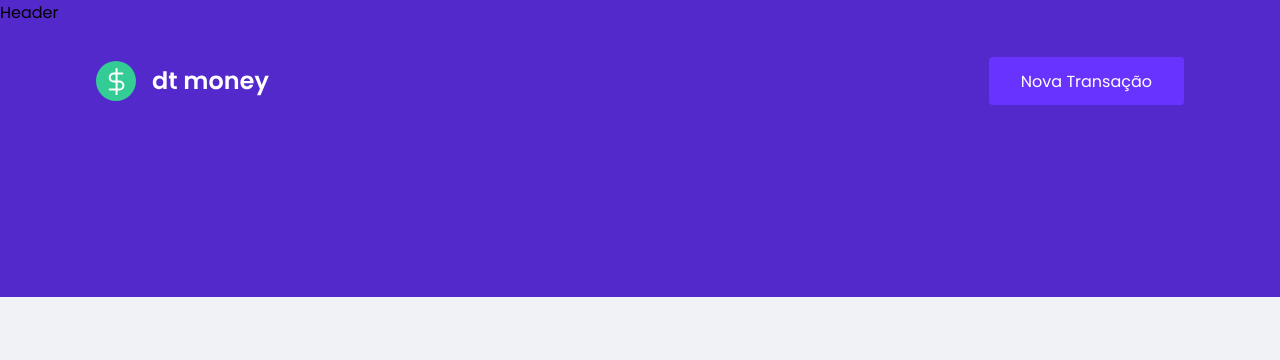
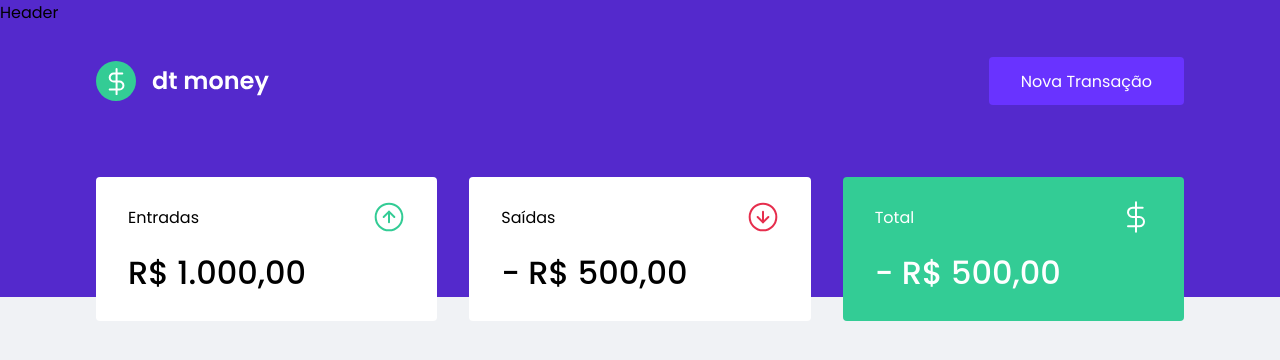
Before and after one commit to eps364/ignite-dtmoney, a React (Create React App) app: page / in a window 1280 px wide. Shown: the top 360 px of the page. Built offline with nearby package versions, Linux system fonts and the light colour scheme.

Commit message:
:sparkles: Add Summary

```diff
--- a/public/index.html
+++ b/public/index.html
@@ -6,7 +6,7 @@
   <link rel="preconnect" href="https://fonts.gstatic.com">
   <link rel="shortcut icon" href="favicon.png" type="image/png">
   <meta name="viewport" content="width=device-width, initial-scale=1" />
-  <link href="https://fonts.googleapis.com/css2?family=Poppins:wght@400;600&display=swap" rel="stylesheet">
+  <link href="https://fonts.googleapis.com/css2?family=Poppins:wght@400;500;600&display=swap" rel="stylesheet">
   <title>DT Money</title>
 </head>
 
--- a/src/App.tsx
+++ b/src/App.tsx
@@ -1,3 +1,4 @@
+import { Dashboard } from "./components/Dashboard";
 import { Header } from "./components/Header";
 import { GlobalStyle } from "./styles/global";
 
@@ -5,6 +6,7 @@
   return (
     <>
       <Header />
+      <Dashboard />
       <GlobalStyle />
 
     </>
--- /dev/null
+++ b/src/components/Dashboard/index.tsx
@@ -0,0 +1,12 @@
+import React from "react";
+import { Summary } from "../Summary";
+import { Container } from "./styles";
+
+export function Dashboard() {
+  return (
+    <Container>
+      <Summary />
+    </Container>
+  )
+
+}
--- /dev/null
+++ b/src/components/Dashboard/styles.ts
@@ -0,0 +1,9 @@
+import styled from 'styled-components'
+
+export const Container = styled.main`
+  max-width: 1120px;
+  margin: 0 auto;
+
+  padding: 2.5rem 1rem;
+
+`
--- /dev/null
+++ b/src/components/Summary/index.tsx
@@ -0,0 +1,35 @@
+import { Container } from "./styles";
+import incomeTmg from "../../assets/income.svg"
+import outcomeTmg from "../../assets/outcome.svg"
+import totalImg from "../../assets/total.svg"
+
+export function Summary() {
+  return (
+    <Container>
+      <div>
+        <header>
+          <p>Entradas</p>
+          <img src={incomeTmg} alt="Entradas" />
+        </header>
+        <strong>R$ 1.000,00</strong>
+      </div>
+
+      <div>
+        <header>
+          <p>Saídas</p>
+          <img src={outcomeTmg} alt="Saídas" />
+        </header>
+        <strong>- R$ 500,00</strong>
+      </div>
+
+      <div className="heightlight-background">
+        <header>
+          <p>Total</p>
+          <img src={totalImg} alt="Total" />
+        </header>
+        <strong>- R$ 500,00</strong>
+      </div>
+    </Container>
+
+  )
+}
--- /dev/null
+++ b/src/components/Summary/styles.ts
@@ -0,0 +1,33 @@
+import styled from "styled-components";
+
+export const Container = styled.div`
+  display: grid;
+  grid-template-columns: repeat(3, 1fr);
+  gap: 2rem;
+  margin-top: -10rem;
+
+  div{
+    background: var(--shape);
+    padding: 1.5rem 2rem;
+    border-radius: 0.25rem;
+    color: var(--text-color);
+    header {
+      display: flex;
+      align-items: center;
+      justify-content: space-between;
+    }
+
+    strong {
+      display: block;
+      margin-top: 1rem;
+      font-size: 2rem;
+      font-weight:500;
+      line-height: 3rem;
+    }
+
+    &.heightlight-background{
+      background: var(--green);
+      color: #FFF;
+    }
+  }
+`
--- a/src/styles/global.ts
+++ b/src/styles/global.ts
@@ -5,6 +5,7 @@
 
     --red: #e52e3d;
     --blue: #5429cc;
+    --green: #33cc95;
 
     --blue-light: #6933ff;
 
```
